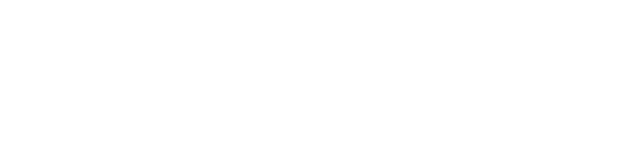
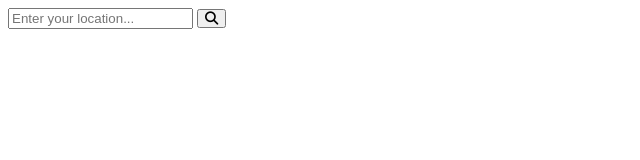
Before and after one commit to tusharn3115/Random-Meme-Generator-api-project-1-, a plain HTML site: page Weather App/index.html in a window 1280 px wide. Shown: the whole page, without its empty margins (0-640 px from the left). Drawn offline with Linux system fonts and the light colour scheme.

Commit message:
ui for weather app

```diff
--- a/Weather App/index.html
+++ b/Weather App/index.html
@@ -7,7 +7,14 @@
     <link rel="stylesheet" href="./style.css">
 </head>
 <body>
-
+    <div class="main">
+        <div class="search-box">
+            <input type="text" name="input-box" placeholder="Enter your location...">
+            <button type="button" class="fa-solid fa-magnifying-glass"></button>
+        </div>
+    </div>
+    <div class="weather-body"></div>
     <script src="./script.js"></script>
+    <script src="https://kit.fontawesome.com/de9188ed33.js" crossorigin="anonymous"></script>
 </body>
 </html>
```
